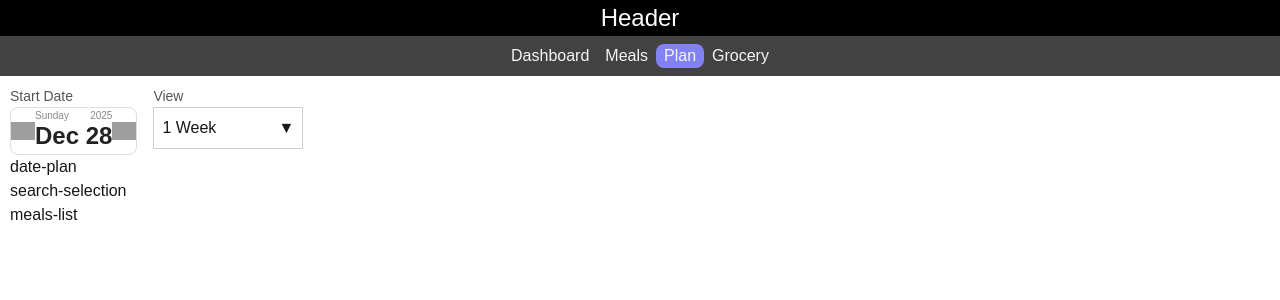
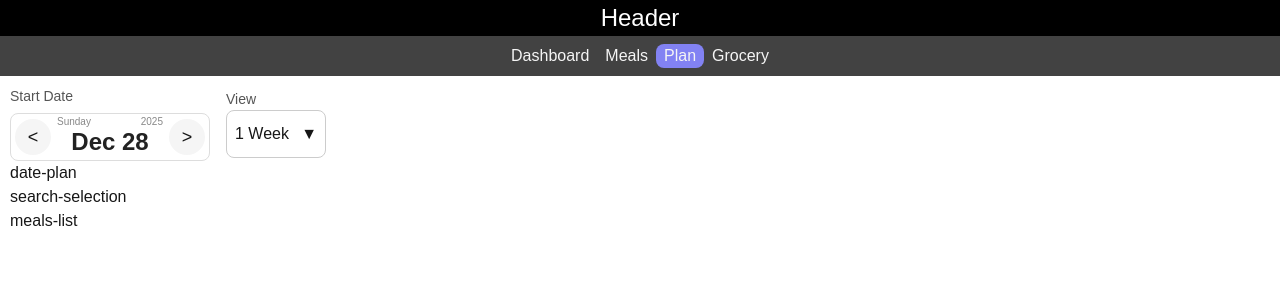
Before and after one commit to Zmyhrer/MealPlanner, a Next.js app in the folder frontend/: page /plan in a window 1280 px wide. Shown: the top 300 px of the page. Built offline with nearby package versions, Linux system fonts and the light colour scheme; grey boxes are pictures that could not be loaded.

Commit message:
style: update (datePicker) and (dateSelection) to use chevrons instead of image

```diff
--- a/frontend/components/dateSelection.tsx
+++ b/frontend/components/dateSelection.tsx
@@ -3,7 +3,6 @@
 import React, { useState } from "react";
 import Image from "next/image";
 import styles from "@/styles/dateSelection.module.css";
-import leftArrow from "@/public/left-arrow.png";
 import { DatePicker } from "./datePicker";
 
 /** Converts weekday string to numeric index (0 = Sunday) */
@@ -74,7 +73,7 @@ const DateSelection: React.FC<DateSelectionProps> = ({ weekday }) => {
           onClick={handleBack}
           disabled={isPickingDate}
         >
-          <Image src={leftArrow} alt="back" width={24} height={24} />
+          {"<"}
         </button>
 
         <div className={styles["date-container"]}>
@@ -97,18 +96,15 @@ const DateSelection: React.FC<DateSelectionProps> = ({ weekday }) => {
           onClick={handleForward}
           disabled={isPickingDate}
         >
-          <Image
-            src={leftArrow}
-            alt="forward"
-            width={24}
-            height={24}
-            style={{ transform: "rotate(180deg)" }}
-          />
+          {">"}
         </button>
       </div>
 
-      {isPickingDate && (
-        <div className={styles["date-picker"]}>
+      <div
+        className={`${styles["date-picker"]} ${
+          isPickingDate ? styles["open"] : ""
+        }`}
+      >
         <DatePicker
           value={date}
           onChange={(newDate) => {
@@ -118,7 +114,6 @@ const DateSelection: React.FC<DateSelectionProps> = ({ weekday }) => {
           allowedWeekday={allowedWeekday}
         />
       </div>
-      )}
     </div>
   );
 };
--- a/frontend/styles/datePicker.module.css
+++ b/frontend/styles/datePicker.module.css
@@ -1,13 +1,15 @@
-.datepicker { /* DatePicker Container */
-  width: 280px;
+.datepicker {
+  width: 100%; /* flexible width */
+  max-width: 100%;
   font-family: "Segoe UI", system-ui, sans-serif;
   background: #ffffff;
   border: 1px solid #d1d1d1;
   border-radius: 4px;
   padding: 8px;
+  box-sizing: border-box;
 }
 
-.header { /* Header (Navigation & Title) */
+.header {
   display: flex;
   align-items: center;
   justify-content: space-between;
@@ -15,13 +17,13 @@
   margin-bottom: 6px;
 }
 
-.title { /* Month/Year Title */
+.title {
   text-align: center;
   font-size: 14px;
   font-weight: 600;
 }
 
-.nav { /* Navigation Buttons */
+.nav {
   background: none;
   border: none;
   cursor: pointer;
@@ -30,11 +32,11 @@
   font-size: 18px;
 }
 
-.nav:hover { /* Navigation hover */
+.nav:hover {
   background: #f3f2f1;
 }
 
-.currentButton { /* Current Button inline with header */
+.currentButton {
   background-color: #eee;
   border: 1px solid #ccc;
   padding: 4px 8px;
@@ -43,60 +45,65 @@
   font-size: 12px;
 }
 
-.currentButton:hover { /* Current Button hover */
+.currentButton:hover {
   background-color: #ddd;
 }
 
 .topDisplay {
-    display: flex;
-    align-items: center;
-    gap: 20px;
+  display: flex;
+  align-items: center;
+  gap: 20px;
 }
 
-.weekdays { /* Weekday Labels */
+.weekdays {
   display: grid;
   grid-template-columns: repeat(7, 1fr);
   margin-bottom: 4px;
 }
 
-.weekday { /* Individual Weekday */
+.weekday {
   text-align: center;
   font-size: 12px;
   font-weight: 600;
   color: #605e5c;
 }
 
-.grid { /* Days Grid */
+.grid {
   display: grid;
   grid-template-columns: repeat(7, 1fr);
   gap: 4px;
 }
 
-.day { /* Individual Day Button */
-  height: 32px;
+.day {
+  width: 100%;
+  aspect-ratio: 1 / 1; /* ensures square buttons */
   border: none;
   background: transparent;
   cursor: pointer;
   border-radius: 4px;
   font-size: 13px;
+  display: flex;
+  align-items: center;
+  justify-content: center;
 }
 
-.day:hover:not(:disabled) { /* Day hover */
+.day:hover:not(:disabled) {
   background: #f3f2f1;
 }
 
-.day:disabled { /* Disabled day */
+.day:disabled {
   color: #a19f9d;
   cursor: default;
 }
 
-.selected { /* Selected Day */
+.selected {
   background: #0078d4;
   color: #ffffff;
 }
 
-.empty { /* Empty Grid Cell */
-  height: 32px;
+.empty {
+  width: 100%;
+  aspect-ratio: 1 / 1;
 }
 
 .firstDay {
--- a/frontend/styles/dateSelection.module.css
+++ b/frontend/styles/dateSelection.module.css
@@ -1,97 +1,128 @@
-.large-container { /* Outer container for the entire date selection component */
+.large-container {
   position: relative;
-  max-width: 185px;
+  max-width: 200px;
+  width: 100%; /* full width of parent */
   display: flex;
   flex-direction: column;
+  font-family: sans-serif;
 }
 
-.top-container { /* Top label (e.g., "Start Date") */
+.top-container {
   font-size: 14px;
   font-weight: 500;
   color: #555;
+  margin-bottom: 6px;
 }
 
-.bottom-container { /* Bottom row containing arrows and date */
+.bottom-container {
   height: 48px;
-  position: relative;
   display: flex;
   align-items: center;
   justify-content: space-between;
   border-radius: 8px;
   border: 1px solid #ddd;
   background-color: #fff;
-  user-select: none;        /* Standard */
-  -webkit-user-select: none; /* Safari */
-  -moz-user-select: none;    /* Firefox */
-  -ms-user-select: none;     /* IE/Edge */
+  user-select: none;
   overflow: hidden;
+  position: relative;
+  padding: 0 4px;
 }
 
-.date-container { /* Center date container */
-  position: relative;
+.date-container {
   flex: 1;
   display: flex;
   align-items: center;
   justify-content: center;
+  position: relative;
   padding-top: 10px;
 }
 
-.weekday-text-container { /* Weekday text (top-left) */
+.weekday-text-container,
+.year-text-container {
   position: absolute;
   top: 0;
-  left: 0;
   font-size: 10px;
   color: #888;
   z-index: 2;
   pointer-events: none;
 }
 
-.year-text-container { /* Year text (top-right) */
-  position: absolute;
-  top: 0;
-  right: 0;
-  font-size: 10px;
-  color: #888;
-  z-index: 2;
-  pointer-events: none;
+.weekday-text-container {
+  left: 6px;
 }
 
-.date-text-container { /* Date text */
+.year-text-container {
+  right: 6px;
+}
+
+.date-text-container {
   font-size: 24px;
   font-weight: 600;
   color: #222;
   z-index: 1;
 }
 
-.date-back, .date-forward { /* Arrow containers */
-  height: 100%;
+/* Modern circular arrow buttons */
+.date-back,
+.date-forward {
+  width: 36px;
+  height: 36px;
   display: flex;
   align-items: center;
   justify-content: center;
+  border-radius: 50%;
   cursor: pointer;
+  background-color: #f5f5f5;
+  font-size: 18px;
+  transition: background-color 0.2s ease, transform 0.1s ease;
 }
 
-.date-back:hover, .date-forward:hover { /* Arrow hover effect */
-  background-color: rgba(130, 130, 243, 0.5);
+.date-back:hover,
+.date-forward:hover {
+  background-color: rgba(130, 130, 243, 0.2);
+  transform: scale(1.1);
 }
 
-.date-picker { /* Date picking container */
+.date-back:active,
+.date-forward:active {
+  background-color: rgba(130, 130, 243, 0.3);
+  transform: scale(0.95);
+}
+
+.date-picker {
   position: absolute;
   top: 100%;
   left: 0;
   z-index: 1000;
+  width: 100%;
+  background: #fff;
+  border-radius: 8px;
+  overflow: hidden;
   box-shadow: 0 4px 12px rgba(0,0,0,0.15);
-  background: #fff;
+
+  opacity: 0;
+  transform: translateY(-10px);
+  visibility: hidden;
+  pointer-events: none;
+  transition: opacity 0.25s ease, transform 0.25s ease, visibility 0.25s ease;
 }
+
+.date-picker.open {
+  opacity: 1;
+  transform: translateY(4px);
+  visibility: visible;
+  pointer-events: auto;
+  box-shadow: 0 8px 20px rgba(0,0,0,0.2);
+}
+
+
 
 
 /* =========================
    Responsive Styles
    ========================= */
-@media (max-width: 768px) { /* Tablets */
-  .year-text-container {
-    display: none;
-  }
+@media (max-width: 768px) {
+  .year-text-container,
   .weekday-text-container {
     display: none;
   }
@@ -100,6 +131,14 @@
   }
 }
 
-@media (max-width: 480px) { /* Small phones */
-  /* Additional mobile adjustments can be added here */
+@media (max-width: 480px) {
+  .date-text-container {
+    font-size: 20px;
+  }
+  .date-back,
+  .date-forward {
+    width: 32px;
+    height: 32px;
+    font-size: 16px;
+  }
 }
--- a/frontend/styles/dropdown.module.css
+++ b/frontend/styles/dropdown.module.css
@@ -1,6 +1,7 @@
 .dropdownContainer {
   position: relative;
-  width: 150px;
+  width: 100%;
+  height: 100%;
   user-select: none;
 }
 
@@ -10,8 +11,12 @@
   align-items: center;
   padding: 8px;
   border: 1px solid #ccc;
+  border-radius: 8px;
   cursor: pointer;
   background-color: #fff;
+  width: 100%;
+  height: 100%;
+  box-sizing: border-box;
 }
 
 .icon {
@@ -27,9 +32,11 @@
   top: 100%;
   left: 0;
   right: 0;
+  width: 100%;
   background-color: #fff;
   border: 1px solid #ccc;
   z-index: 10;
+  box-sizing: border-box;
 }
 
 .dropdownOption {
```
Lines whose indentation alone changed are shown as unchanged.
